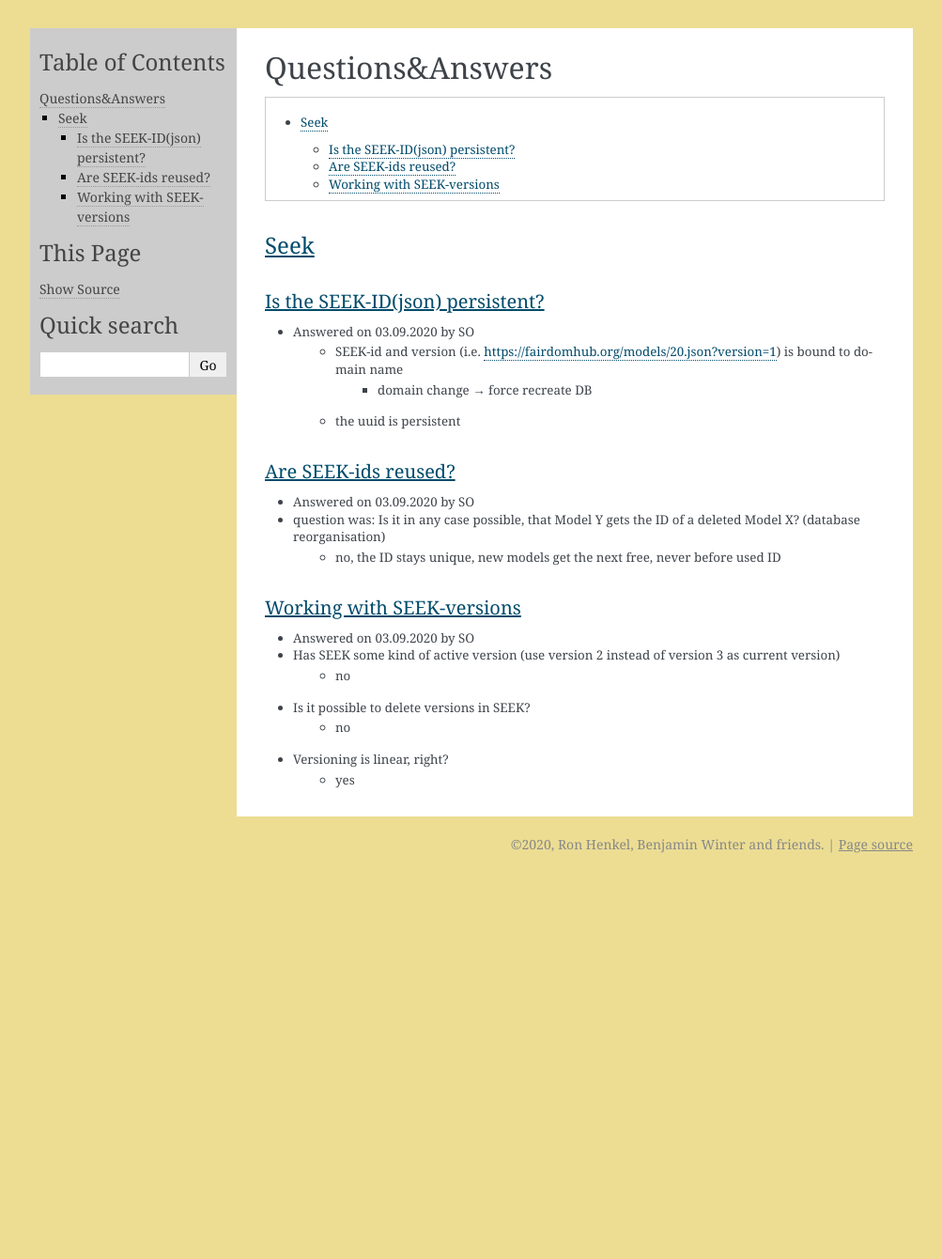
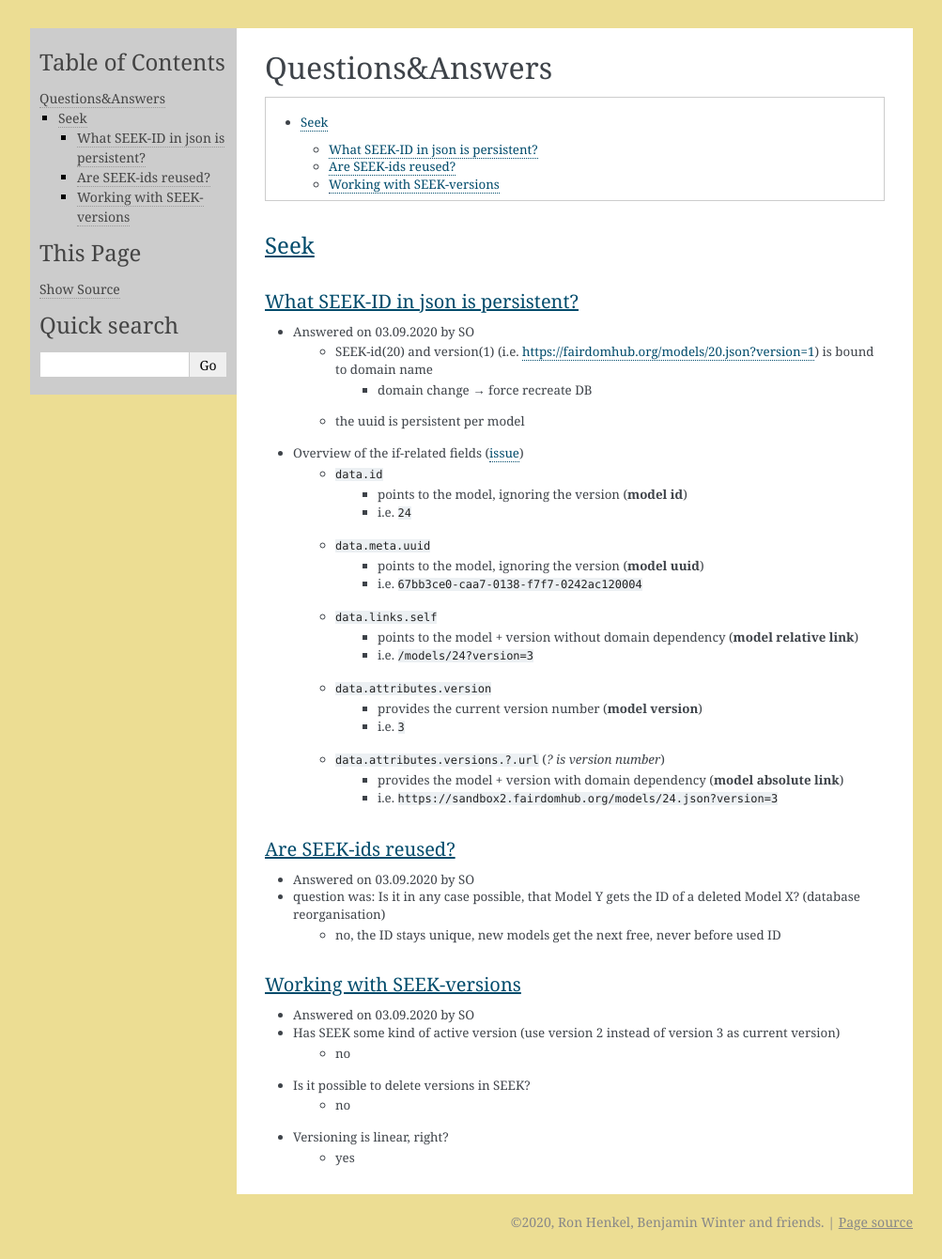
Before and after one commit to MaSyMoS/masymos-seek-middleware, a Sphinx documentation site: the page built from dev/doc/dev_qna.rst, in a window 1280 px wide and 1340 px high. Shown: the whole window at 94% size, without its empty margins (138-1141 px from the left). Built offline with Sphinx 7.4.7, drawn with Linux system fonts in a browser that asks for light colours.

Commit message:
docs: added structure_overview.plantuml; QnA;
MaSyMoS/masymos-seek-middleware#1

```diff
--- a/dev/doc/dev_concept.rst
+++ b/dev/doc/dev_concept.rst
@@ -16,6 +16,8 @@ Instead of let SEEK talk directly to MaSyMoS-Morre or vice versa, a middleware c
 The middleware is für INSERT, UPDATE, DELETE.
 
 MaSyMoS-Morre is used as query tool by SEEK.
+
+.. image:: ../uml/structure_overview.svg
 
 Requirements
 ############
--- a/dev/doc/dev_qna.rst
+++ b/dev/doc/dev_qna.rst
@@ -12,12 +12,28 @@ Questions&Answers
 Seek
 ####
 
-Is the SEEK-ID(json) persistent?
-================================
+What SEEK-ID in json is persistent?
+===================================
 - Answered on 03.09.2020 by SO
-    - SEEK-id and version (i.e. https://fairdomhub.org/models/20.json?version=1) is bound to domain name
+    - SEEK-id(20) and version(1) (i.e. https://fairdomhub.org/models/20.json?version=1) is bound to domain name
         - domain change → force recreate DB
-    - the uuid is persistent
+    - the uuid is persistent per model
+- Overview of the if-related fields (`issue <https://github.com/MaSyMoS/masymos-seek-middleware/issues/6>`__)
+    - ``data.id``
+        - points to the model, ignoring the version (**model id**)
+        - i.e. ``24``
+    - ``data.meta.uuid``
+        - points to the model, ignoring the version (**model uuid**)
+        - i.e. ``67bb3ce0-caa7-0138-f7f7-0242ac120004``
+    - ``data.links.self``
+        - points to the model + version without domain dependency (**model relative link**)
+        - i.e. ``/models/24?version=3``
+    - ``data.attributes.version``
+        - provides the current version number (**model version**)
+        - i.e. ``3``
+    - ``data.attributes.versions.?.url`` (*? is version number*)
+        - provides the model + version with domain dependency (**model absolute link**)
+        - i.e. ``https://sandbox2.fairdomhub.org/models/24.json?version=3``
 
 Are SEEK-ids reused?
 ====================
--- a/dev/doc/index.rst
+++ b/dev/doc/index.rst
@@ -21,6 +21,7 @@ Table of Content
 
     dev_concept
     dev_decisions
+    dev_qna
 
 License
 #######
```
Also changed, not shown: README.md (+2 -2 lines), 2 other files.
